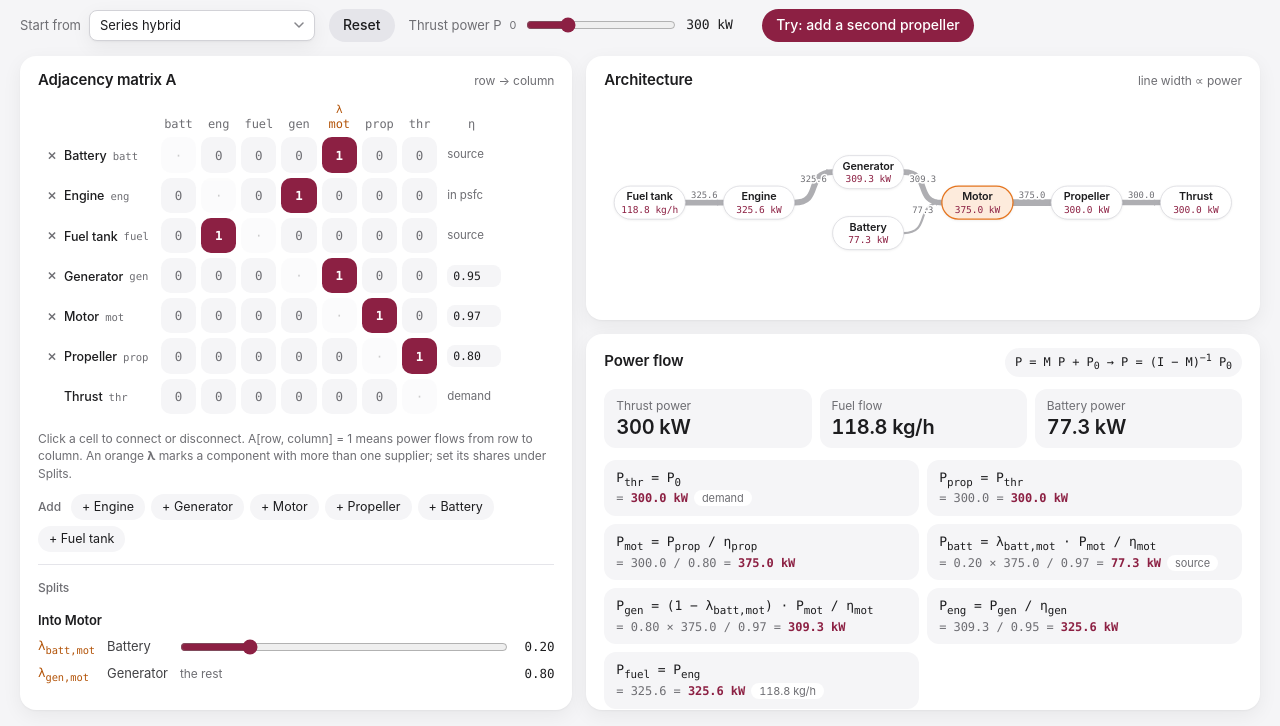
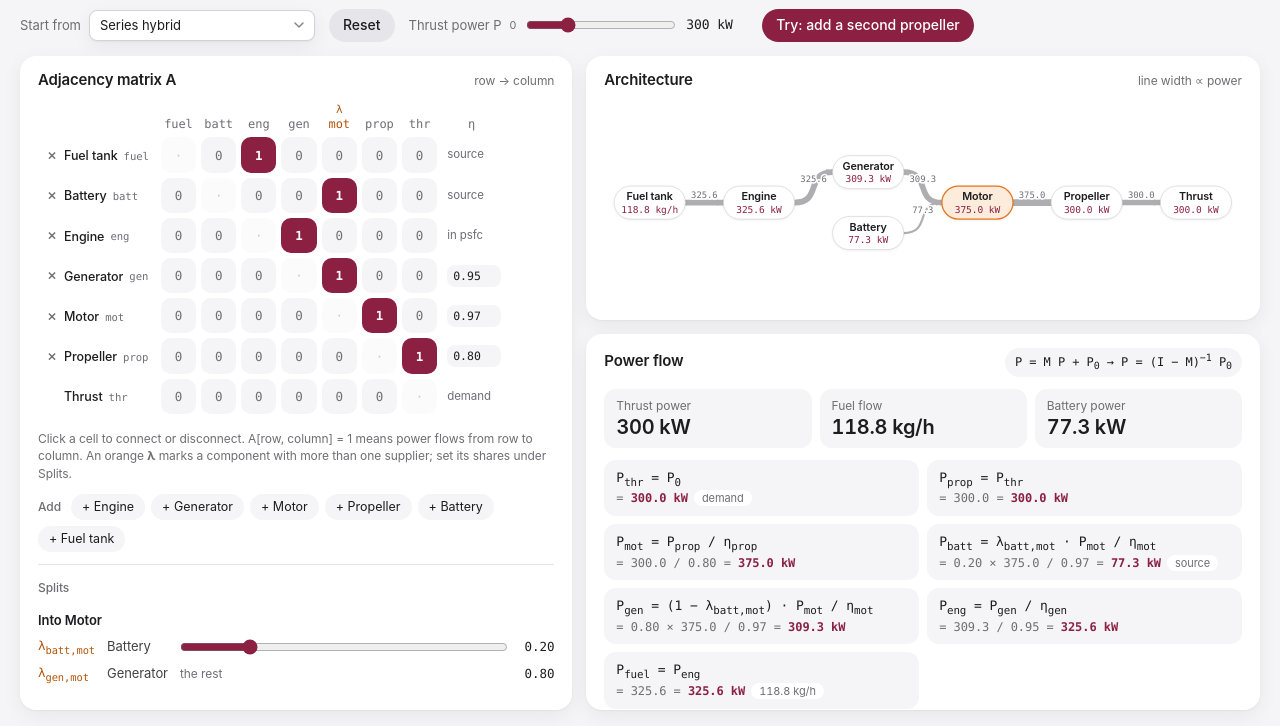
Before and after one commit to dhogge/power-flow-explorer, a plain HTML site: page index.html in a window 1280 px wide. Shown: the part 74-800 px from the top of the page. Drawn offline with Linux system fonts and the light colour scheme.

Commit message:
Order the matrix from sources to thrust

```diff
--- a/index.html
+++ b/index.html
@@ -228,8 +228,8 @@ td.eff .na { font-size: clamp(11.5px, calc(var(--cell) * 0.25), 14px); color: va
     propeller: { label: "Propeller", sym: "prop", col: 4, eff: 0.80 },
     thrust:    { label: "Thrust",    sym: "thr",  col: 5, eff: null },
   };
-  // ADORE's node order: alphabetical by component reference.
-  const ORDER = ["battery", "engine", "fuel", "generator", "motor", "propeller", "thrust"];
+  // Node order shared with the slides: sources first, then along the flow to thrust.
+  const ORDER = ["fuel", "battery", "engine", "generator", "motor", "propeller", "thrust"];
   // The ports in Propulsion/architectures/build_adore_model.py.
   const PORTS = {
     "fuel>engine": "fuel supply", "engine>generator": "engine shaft", "engine>propeller": "engine shaft",
```
